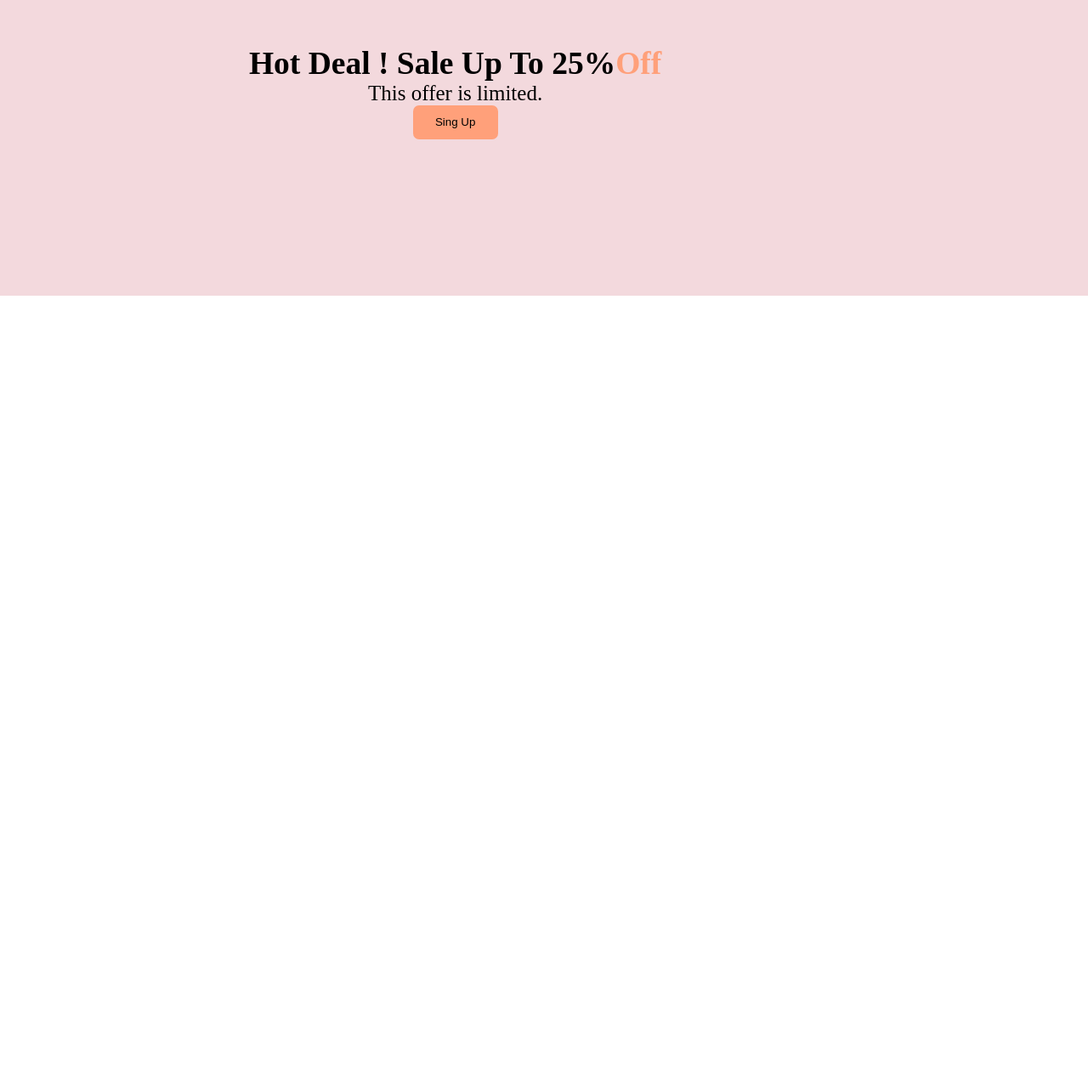
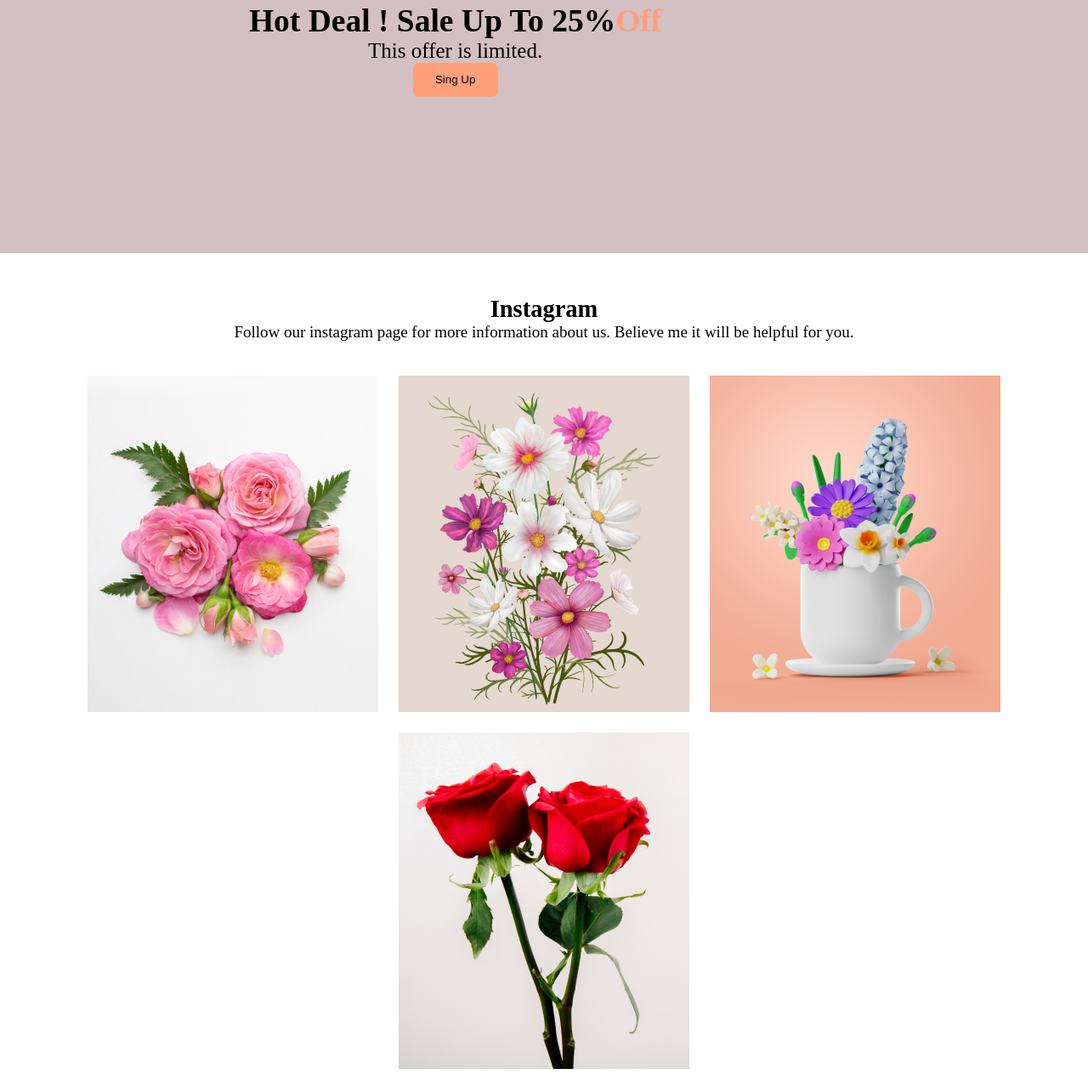
Before and after one commit to MD-Sadid-Sahin-Nohan/assignment-flower-shop-website, a plain HTML site: page index.html in a window 1280 px wide. Shown: the part 1379-2650 px from the top of the page at 85% size. Before the commit the page ends 1747 px from the top, so only its background shows below. Drawn offline with Linux system fonts and the light colour scheme.

Commit message:
added the forth

```diff
--- a/index.css
+++ b/index.css
@@ -36,7 +36,7 @@
 /* this is the second section css */
 .section-second-item{
     text-align: center;
-    padding-top: 80px;
+    padding-top: 50px;
     font-size: 19px;
 }
 hr{
@@ -81,8 +81,8 @@ hr{
     display: flex;
     justify-content: space-around;
     align-items: center;
-    margin-top: 70px;
-    background-color: rgb(243, 217, 221);
+    margin-top: 50px;
+    background-color: rgb(211, 192, 195);
     font-size: 25px;
     margin-bottom: 20px;
     width: 1922px;
@@ -102,3 +102,16 @@ hr{
 .section-thied-item, .section-third-description{
     text-align: center;
 }
+/* this is forth section css */
+.section-forth-item{
+    text-align: center;
+    margin-top: 50px;
+    margin-bottom: 30px;
+    font-size: 19px;
+}
+.section-forth-image-container{
+    text-align: center;
+}
+.section-forth-image-one, .section-forth-image-two,.section-forth-image-three, .section-forth-image-four{
+    padding: 10px;
+}
--- a/index.html
+++ b/index.html
@@ -37,6 +37,7 @@
         </div>
     </section>
     <section>
+        <!-- this is the third section -->
         <div class="section-third-container">
             <div class="section-thied-item">
                 <h2 class="section-third-titel">Hot Deal ! Sale Up To 25%<span style="color: lightsalmon;">Off</span></h2>
@@ -48,6 +49,20 @@
             </div>
         </div>
     </section>
+    <section>
+        <div class="section-forth-container">
+            <div class="section-forth-item">
+                <h2 class="section-forth-titel">Instagram</h2>
+                <p class="section-forth-description">Follow our instagram page for more information about us. Believe me it will be helpful for you.</p>
+            </div>
+            <div class="section-forth-image-container">
+                <img class="section-forth-image-one" src="./Flower Asset/Flower 01.png" alt="">
+                <img class="section-forth-image-two" src="./Flower Asset/Rectangle 4.png" alt="">
+                <img class="section-forth-image-three" src="./Flower Asset/Rectangle 5.png" alt="">
+                <img class="section-forth-image-four" src="./Flower Asset/Rectangle 6.png" alt="">
+            </div>
+        </div>
+    </section>
 
 </body>
 </html>
```
